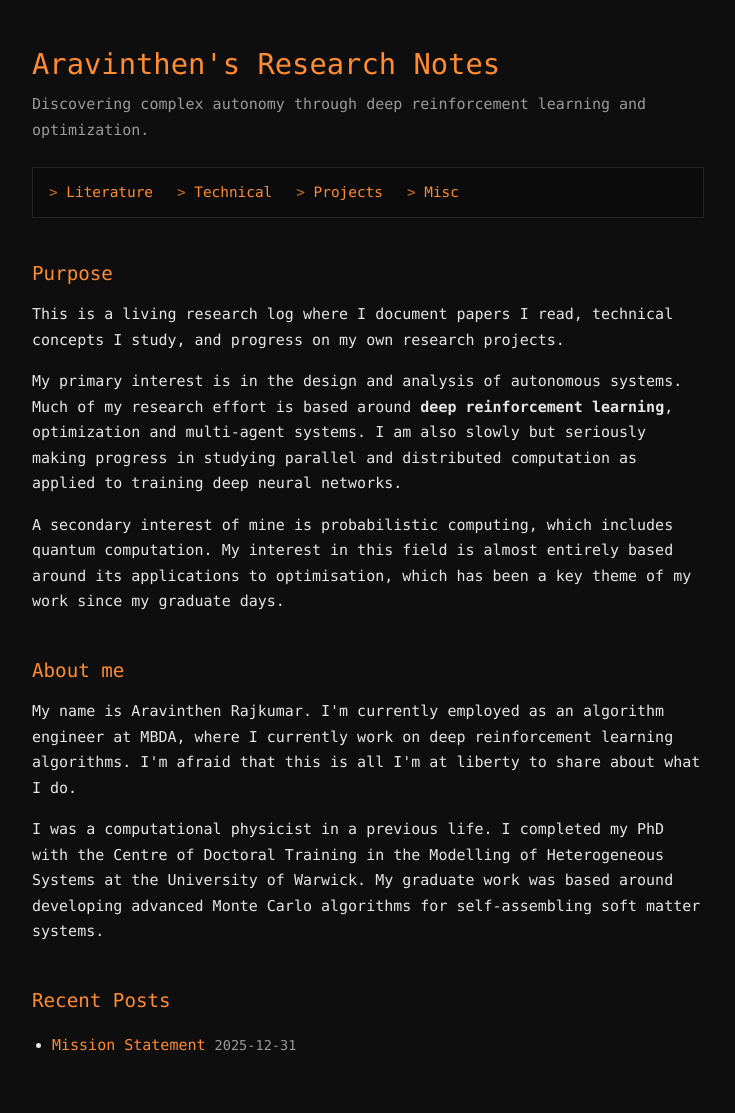
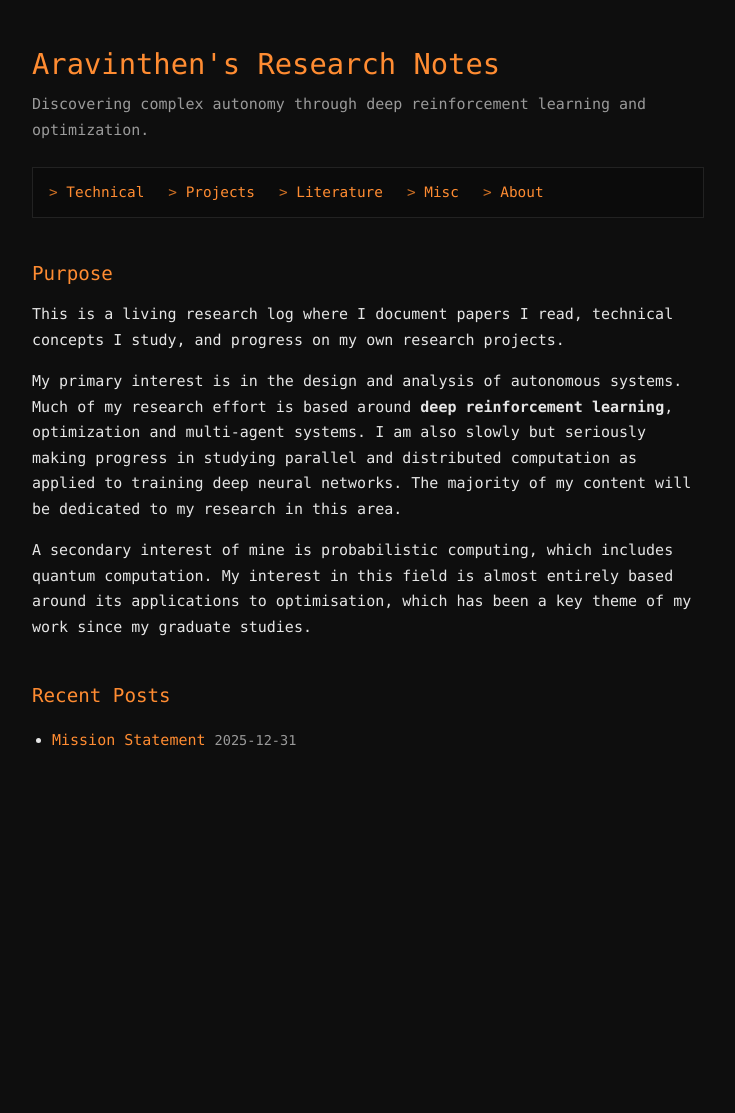
Before and after one commit to aravinthen/aravinthen.github.io, a Jekyll site: the page built from index.html, in a window 1280 px wide. Shown: the whole page, without its empty margins (272-1007 px from the left). Built offline with Jekyll 4.4.1, drawn with Linux system fonts in a browser that asks for light colours; after the commit the page ends 900 px from its top, so only the background shows below that.

Commit message:
About page and added details.
More work on fleshing out the site.

```diff
--- a/_layouts/default.html
+++ b/_layouts/default.html
@@ -17,10 +17,11 @@
         <p class="subtitle">{{ site.description }}</p>
 
         <nav class="section-nav">
-          <a href="{{ '/literature/' | relative_url }}">Literature</a>
           <a href="{{ '/technical/' | relative_url }}">Technical</a>
           <a href="{{ '/projects/' | relative_url }}">Projects</a>
+          <a href="{{ '/literature/' | relative_url }}">Literature</a>
           <a href="{{ '/misc/' | relative_url }}">Misc</a>
+          <a href="{{ '/about/' | relative_url }}">About</a>
         </nav>
       </div>
     </header>
--- a/index.html
+++ b/index.html
@@ -8,20 +8,10 @@ title: Home
       This is a living research log where I document papers I read, technical concepts I study, and progress on my own research projects.
   </p>
   <p>
-      My primary interest is in the design and analysis of autonomous systems. Much of my research effort is based around <b>deep reinforcement learning</b>, optimization and multi-agent systems. I am also slowly but seriously making progress in studying parallel and distributed computation as applied to training deep neural networks.
+      My primary interest is in the design and analysis of autonomous systems. Much of my research effort is based around <b>deep reinforcement learning</b>, optimization and multi-agent systems. I am also slowly but seriously making progress in studying parallel and distributed computation as applied to training deep neural networks. The majority of my content will be dedicated to my research in this area.
   </p>
   <p>
-      A secondary interest of mine is probabilistic computing, which includes quantum computation. My interest in this field is almost entirely based around its applications to optimisation, which has been a key theme of my work since my graduate days.
-  </p>
-</section>
-
-<section class="about">
-  <h2>About me</h2>
-  <p>
-      My name is Aravinthen Rajkumar. I'm currently employed as an algorithm engineer at MBDA, where I currently work on deep reinforcement learning algorithms. I'm afraid that this is all I'm at liberty to share about what I do.
-  </p>
-  <p>
-      I was a computational physicist in a previous life. I completed my PhD with the Centre of Doctoral Training in the Modelling of Heterogeneous Systems at the University of Warwick. My graduate work was based around developing advanced Monte Carlo algorithms for self-assembling soft matter systems.
+      A secondary interest of mine is probabilistic computing, which includes quantum computation. My interest in this field is almost entirely based around its applications to optimisation, which has been a key theme of my work since my graduate studies.
   </p>
 </section>
 
```
Also changed, not shown: about/about.md (added, +18 -0 lines).
